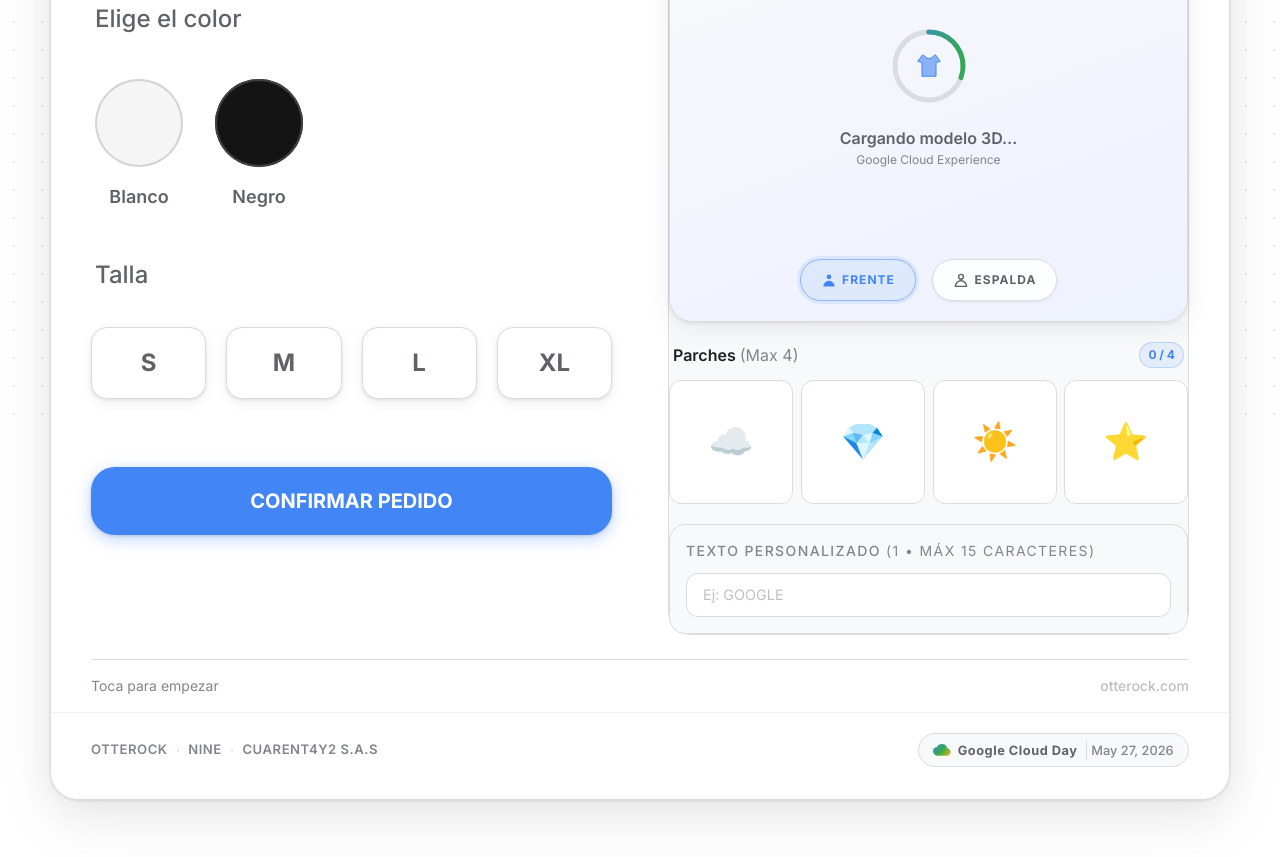
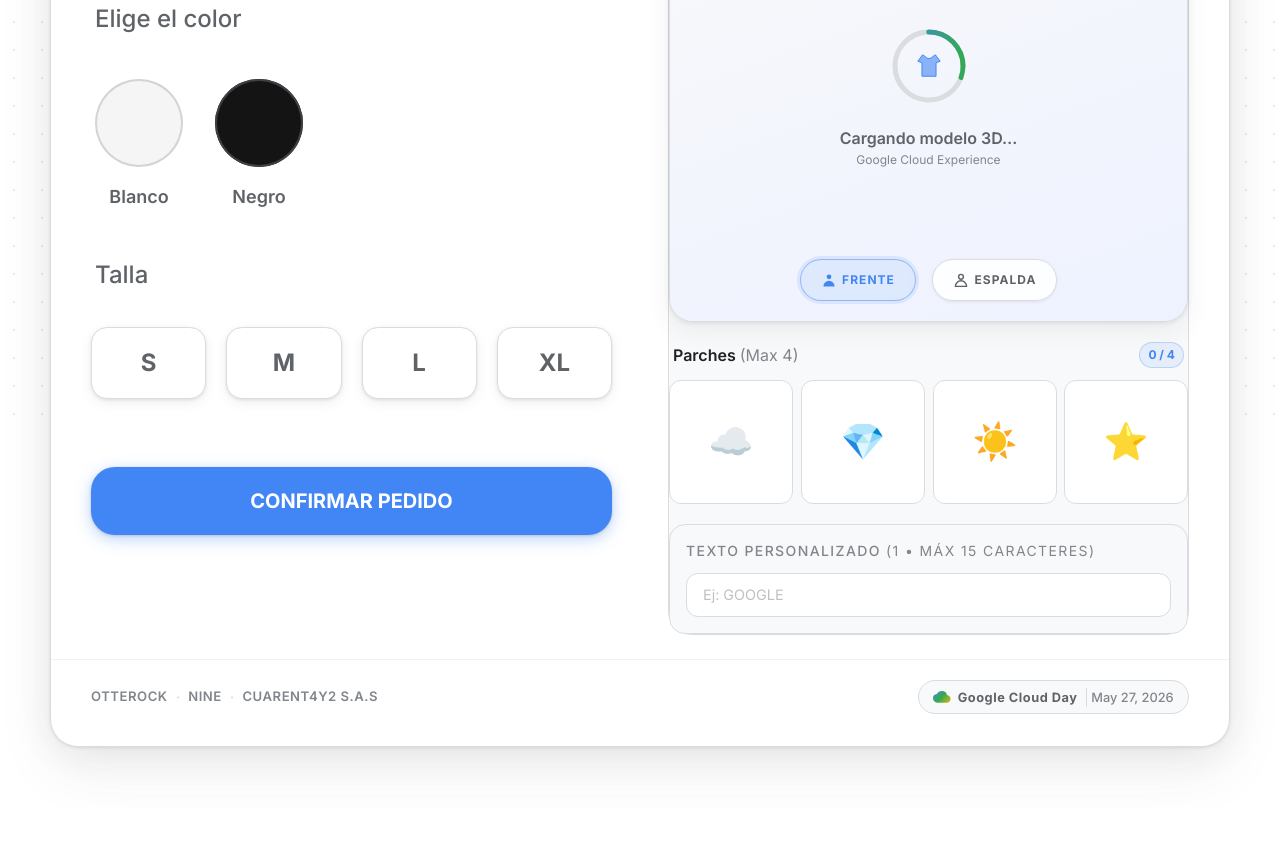
Before and after one commit to Neosergio09/kiosk-demo-otterock, an Astro site: page / in a window 1280 px wide. Shown: the part 384-1241 px from the top of the page. After the commit the page ends 1194 px from the top, so only its background shows below. Built offline with nearby package versions, Linux system fonts and the light colour scheme; Astro itself is replaced by a stand-in of ours; a script that the page names is missing; a web font is replaced by a local one.

Commit message:
se retiran textos de otterocl.com

```diff
--- a/src/layouts/Layout.astro
+++ b/src/layouts/Layout.astro
@@ -106,12 +106,6 @@
         <slot />
       </main>
 
-      <!-- ── Kiosk operational footer ─────────────────────────────── -->
-      <div class="mx-5 lg:mx-10 border-t border-[#DADCE0]"></div>
-      <footer class="relative z-10 shrink-0 px-5 lg:px-10 py-3 lg:py-4 flex items-center justify-between">
-        <span style="color:#80868B;" class="text-xs lg:text-sm">Toca para empezar</span>
-        <span style="color:#BBBFC4;" class="text-xs lg:text-sm font-medium">otterock.com</span>
-      </footer>
 
       <!-- ── Partner & Event Footer ──────────────────────────────── -->
       <div class="partner-footer">
```
